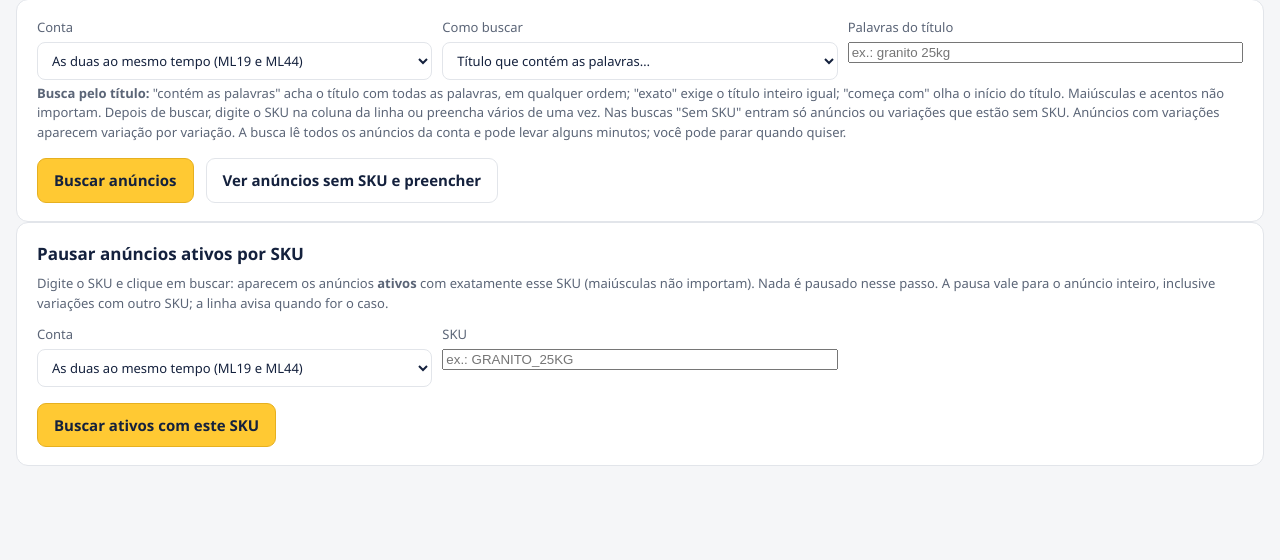
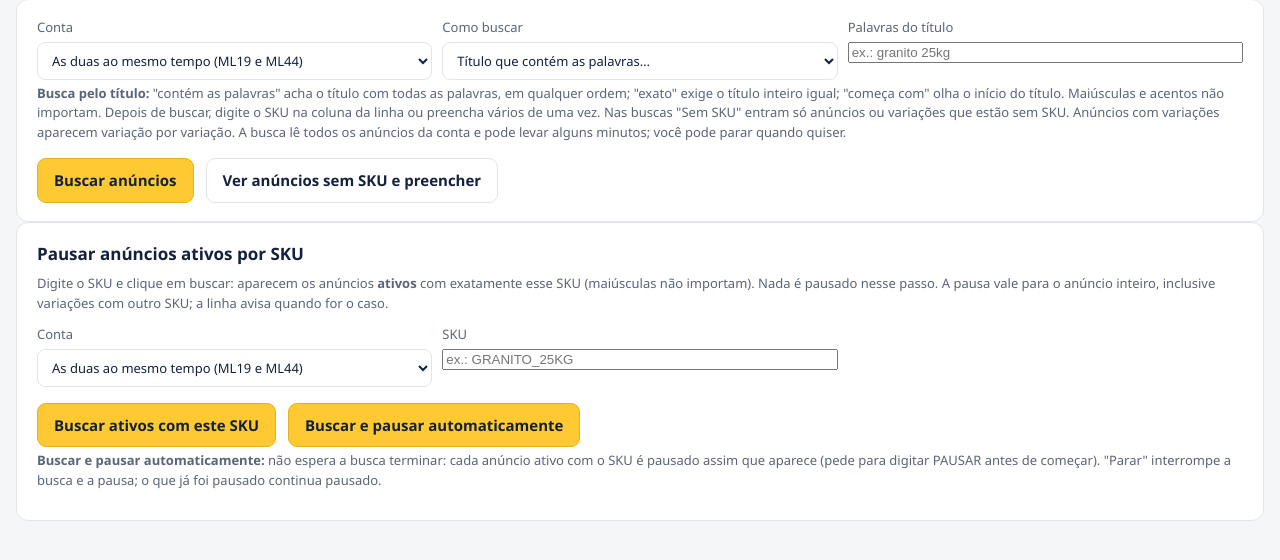
Before and after one commit to redemogilar-del/expedicao-full, a Python web app: template templates/skus.html in a window 1280 px wide. Shown: the part 129-689 px from the top of the page. Run offline with Jinja, Linux system fonts and the light colour scheme; the template is opened without the code that fills it, so the values that code supplies are empty.

Commit message:
Trocar SKU: botão "Buscar e pausar automaticamente" (pausa durante a busca)
- Pede PAUSAR antes de começar; cada anúncio ativo com o SKU é pausado assim que aparece na busca
- Fila por conta, lotes de até 10; 429 do ML volta para a fila depois de 30 s (até 3 vezes)
- "Parar" interrompe busca e pausa; resumo no fim; os que faltarem ficam marcados

Co-Authored-By: Claude Opus 5.5 <noreply@anthropic.com>
Claude-Session: https://claude.ai/code/session_019ZxgBbzu33xs7URsep8uAW

```diff
--- a/static/skus.js
+++ b/static/skus.js
@@ -260,18 +260,25 @@ $('sExcel').addEventListener('click', baixarExcel);
 
 // ---------- pausar os anúncios ativos de um SKU (a busca só lê; pausar exige digitar PAUSAR) ----------
 let P_LINHAS = [], P_BUSCANDO = false, P_PARAR = false, P_PAUSANDO = false;
+let P_AUTO = false, P_ESPERANDO = 0, P_AUTO_ERRO = null;      // pausa automática durante a busca
+const P_FILA = {}, P_RODANDO = {};
 const P_FEITO = l => !!(l.resultado && l.resultado.status === 'OK');
 function pMensagem(texto, tipo){ const m = $('pMsg'); m.textContent = texto || ''; m.hidden = !texto; m.className = 'aviso' + (tipo ? ' ' + tipo : ''); }
 function pResumo(){
   const n = P_LINHAS.filter(l => l.marcado && !P_FEITO(l)).length, digitou = $('pConfirma').value.trim() === 'PAUSAR';
   $('pPausar').textContent = 'Pausar todos os ativos encontrados (' + n + ')';
-  $('pPausar').disabled = P_BUSCANDO || P_PAUSANDO || !n || !digitou;
+  $('pPausar').disabled = P_BUSCANDO || P_PAUSANDO || P_AUTO || !n || !digitou;
+  if (P_AUTO) {
+    const fila = Object.values(P_FILA).reduce((t, f) => t + f.length, 0);
+    $('pDica').textContent = 'Pausa automática ligada: ' + P_LINHAS.filter(P_FEITO).length + ' pausado(s) · ' + (fila + P_ESPERANDO) + ' na fila' + (P_ESPERANDO ? ' (' + P_ESPERANDO + ' esperando o Mercado Livre liberar)' : '') + ' · ' + P_LINHAS.filter(l => l.resultado && !P_FEITO(l) && !P_DEVAGAR(l)).length + ' não pausado(s).';
+    return;
+  }
   $('pDica').textContent = P_PAUSANDO ? 'Pausando no Mercado Livre… aguarde.' : P_BUSCANDO ? 'Aguarde a busca terminar para pausar.' : !n ? 'Nenhum anúncio marcado para pausar.' : !digitou ? 'Digite PAUSAR (só a palavra, em maiúsculas) para ligar o botão.' : 'Tudo certo: clique no botão para pausar no Mercado Livre.';
 }
 function pDesenhar(){
   $('pCorpo').replaceChildren(...P_LINHAS.map(l => {
     const cx = el('input', {type: 'checkbox', checked: l.marcado, disabled: P_PAUSANDO || P_FEITO(l)});
-    cx.addEventListener('change', () => { l.marcado = cx.checked; pResumo(); });
+    cx.addEventListener('change', () => { l.marcado = cx.checked; pResumo(); });       // desmarcado sai da fila automática (ela só pausa os marcados)
     const sit = el('td', null, P_FEITO(l) ? 'Pausado' : 'Ativo');
     if (l.aviso) sit.append(el('div', {class: 'aviso-linha'}, l.aviso));
     if (l.resultado) sit.append(el('div', {class: P_FEITO(l) ? 'ok-linha' : 'aviso-linha'}, P_FEITO(l) ? 'Pausado e conferido ✔' : l.resultado.mensagem));
@@ -284,12 +291,20 @@ function pProgresso(texto, pct){
   $('pProg').hidden = texto === null; if (texto === null) return;
   $('pBarra').style.width = Math.max(2, Math.min(100, pct || 0)) + '%'; $('pTxt').textContent = texto;
 }
-async function pBuscar(){
-  if (P_BUSCANDO || P_PAUSANDO) return;
+async function pBuscar(auto){
+  if (P_BUSCANDO || P_PAUSANDO || P_AUTO) return;
   const termo = $('pSku').value.trim();
   if (!termo) { pMensagem('Digite o SKU dos anúncios que serão pausados.', 'erro'); return; }
+  if (auto === true) {
+    const conf = prompt('Vou buscar e PAUSAR NO MERCADO LIVRE, um a um assim que aparecem, todos os anúncios ATIVOS com o SKU exato:\n\n' + termo +
+      '\n\nA pausa vale para o anúncio inteiro (inclusive variações com outro SKU). Para começar, digite PAUSAR:');
+    if (conf === null) return;
+    if (conf.trim() !== 'PAUSAR') { pMensagem('Pausa automática não ligada: é preciso digitar PAUSAR (em maiúsculas).', 'erro'); return; }
+    P_AUTO = true; P_AUTO_ERRO = null; P_ESPERANDO = 0;
+    for (const k of Object.keys(P_FILA)) delete P_FILA[k];
+  }
   const contas = $('pConta').value === 'AMBAS' ? ['ML19', 'ML44'] : [$('pConta').value], andamento = {};
-  P_BUSCANDO = true; P_PARAR = false; P_LINHAS = []; $('pConfirma').value = ''; $('pBuscar').disabled = true; $('pParar').hidden = false; pMensagem(''); pDesenhar();
+  P_BUSCANDO = true; P_PARAR = false; P_LINHAS = []; $('pConfirma').value = ''; $('pBuscar').disabled = true; $('pBuscarAuto').disabled = true; $('pParar').hidden = false; pMensagem(''); pDesenhar();
   let falhou = null, parou = false;
   await Promise.all(contas.map(async conta => {
     let scroll = null; andamento[conta] = {lidos: 0, total: 0};
@@ -298,7 +313,11 @@ async function pBuscar(){
         if (P_PARAR) { parou = true; break; }
         const d = await comTentativas(() => json('/api/skus/buscar', {conta, scroll_id: scroll, modo: 'pausar_sku', termo}));
         scroll = d.scroll_id; andamento[conta].lidos += d.lidos; andamento[conta].total = d.total || andamento[conta].total;
-        for (const a of d.achados) P_LINHAS.push(Object.assign({}, a, {conta, marcado: true, resultado: null}));
+        for (const a of d.achados) {
+          const l = Object.assign({}, a, {conta, marcado: true, resultado: null, tentativas: 0});
+          P_LINHAS.push(l);
+          if (P_AUTO) pEnfileirar(l);
+        }
         const lidos = Object.values(andamento).reduce((t, x) => t + x.lidos, 0), total = Object.values(andamento).reduce((t, x) => t + x.total, 0);
         pProgresso(lidos.toLocaleString('pt-BR') + (total ? ' de ' + total.toLocaleString('pt-BR') : '') + ' anúncios ativos lidos · ' + P_LINHAS.length + ' com este SKU', total ? lidos / total * 100 : 5);
         pDesenhar();
@@ -306,7 +325,13 @@ async function pBuscar(){
       }
     } catch (e) { falhou = falhou || e; P_PARAR = true; }
   }));
-  P_BUSCANDO = false; $('pBuscar').disabled = false; $('pParar').hidden = true; pProgresso(null); pDesenhar();
+  P_BUSCANDO = false; pProgresso(null); pDesenhar();
+  if (auto === true) {                                    // a pausa automática termina sozinha quando a fila esvaziar (ou mostra por que parou)
+    if (falhou) P_AUTO_ERRO = P_AUTO_ERRO || ('a busca parou: ' + falhou.message + ' A lista pode estar incompleta.');
+    pFimAuto(termo);
+    return;
+  }
+  $('pBuscar').disabled = false; $('pBuscarAuto').disabled = false; $('pParar').hidden = true;
   if (falhou) pMensagem('A busca parou: ' + falhou.message + ' A lista pode estar incompleta.', 'erro');
   else if (parou) pMensagem('Busca interrompida. A lista mostra só o que foi lido até aqui.');
   else pMensagem(P_LINHAS.length ? P_LINHAS.length + ' anúncio(s) ativo(s) com o SKU ' + termo + '. Confira a lista antes de pausar.' : 'Nenhum anúncio ativo com o SKU ' + termo + '.', P_LINHAS.length ? 'ok' : '');
@@ -346,7 +371,62 @@ async function pPausar(){
   if (falhou) pMensagem('Parou no meio: ' + falhou.message + ' ' + ok + ' anúncio(s) pausado(s) até aqui. Os que faltam continuam marcados: digite PAUSAR e clique de novo.', 'erro');
   else pMensagem(ok + ' de ' + sel.length + ' anúncio(s) pausado(s) e conferido(s) no Mercado Livre.' + (faltam ? ' Os ' + faltam + ' que faltam continuam marcados (veja o motivo na linha): digite PAUSAR e clique de novo.' : ''), faltam ? 'erro' : 'ok');
 }
-$('pBuscar').addEventListener('click', pBuscar);
-$('pParar').addEventListener('click', () => { P_PARAR = true; });
+// ---------- pausa automática: cada anúncio entra na fila da sua conta assim que aparece; lotes de até 10, um por vez por conta ----------
+function pEnfileirar(l){
+  (P_FILA[l.conta] = P_FILA[l.conta] || []).push(l);
+  pRodarFila(l.conta);
+}
+async function pRodarFila(conta){
+  if (P_RODANDO[conta]) return;
+  P_RODANDO[conta] = true;
+  try {
+    while (P_AUTO && (P_FILA[conta] || []).length) {
+      const lote = P_FILA[conta].splice(0, 10).filter(l => l.marcado && !P_FEITO(l));
+      if (!lote.length) continue;
+      let d;
+      try {
+        d = await json('/api/vendas/pausar', {conta, confirmacao: 'PAUSAR_ANUNCIOS', itens: lote.map(l => ({mlb: l.mlb, sku_visto: l.sku_atual}))});
+      } catch (e) {
+        P_AUTO_ERRO = P_AUTO_ERRO || e.message; P_AUTO = false; P_PARAR = true;     // falha de conexão: para tudo (não repete às cegas)
+        break;
+      }
+      for (const r of d.resultados) {
+        const l = lote.find(x => x.mlb === r.mlb);
+        if (!l) continue;
+        if (r.status === 'PULADO' && /Já estava pausado/.test(r.mensagem || '')) r.status = 'OK';
+        l.resultado = r; if (r.status === 'OK') l.marcado = false;
+        if (P_DEVAGAR(l) && ++l.tentativas < P_RODADAS) {         // o ML pediu para ir mais devagar: nada foi alterado, tenta de novo daqui a pouco
+          P_ESPERANDO++;
+          setTimeout(() => { P_ESPERANDO--; if (P_AUTO) pEnfileirar(l); else pFimAuto(); }, P_ESPERA_S * 1000);
+        }
+      }
+      pDesenhar();
+    }
+  } finally {
+    P_RODANDO[conta] = false;
+    pFimAuto();
+  }
+}
+function pFimAuto(termo){
+  if (termo) pFimAuto.termo = termo;
+  const ocupado = Object.values(P_RODANDO).some(Boolean) || Object.values(P_FILA).some(f => f.length) || P_ESPERANDO > 0;
+  if (P_BUSCANDO || (P_AUTO && ocupado)) { pDesenhar(); return; }
+  if (!P_AUTO && !P_AUTO_ERRO && !P_PARAR && ocupado) return;
+  if ($('pParar').hidden && !P_AUTO) return;             // já encerrado
+  P_AUTO = false;
+  for (const k of Object.keys(P_FILA)) P_FILA[k].length = 0;
+  $('pBuscar').disabled = false; $('pBuscarAuto').disabled = false; $('pParar').hidden = true; $('pConfirma').value = '';
+  pDesenhar();
+  const ok = P_LINHAS.filter(P_FEITO).length, faltam = P_LINHAS.filter(l => l.marcado && !P_FEITO(l)).length;
+  const base = ok + ' anúncio(s) pausado(s) e conferido(s) no Mercado Livre' + (pFimAuto.termo ? ' (SKU ' + pFimAuto.termo + ')' : '') + '.';
+  const resto = faltam ? ' ' + faltam + ' continuam ativos e marcados (veja o motivo na linha): digite PAUSAR e clique em "Pausar todos os ativos encontrados".' : '';
+  if (P_AUTO_ERRO) pMensagem('A pausa automática parou: ' + P_AUTO_ERRO + ' ' + base + resto, 'erro');
+  else if (P_PARAR) pMensagem('Interrompido. ' + base + resto, faltam ? 'erro' : '');
+  else pMensagem(P_LINHAS.length ? base + resto : 'Nenhum anúncio ativo com o SKU ' + (pFimAuto.termo || '') + '.', faltam ? 'erro' : (P_LINHAS.length ? 'ok' : ''));
+  P_AUTO_ERRO = null;
+}
+$('pBuscar').addEventListener('click', () => pBuscar(false));
+$('pBuscarAuto').addEventListener('click', () => pBuscar(true));
+$('pParar').addEventListener('click', () => { P_PARAR = true; if (P_AUTO) { P_AUTO = false; pFimAuto(); } });
 $('pConfirma').addEventListener('input', pResumo);
 $('pPausar').addEventListener('click', pPausar);
--- a/templates/skus.html
+++ b/templates/skus.html
@@ -33,7 +33,8 @@
     <label>Conta<select id="pConta"><option value="AMBAS" selected>As duas ao mesmo tempo (ML19 e ML44)</option><option value="ML19">Só ML19</option><option value="ML44">Só ML44</option></select></label>
     <label>SKU<input type="text" id="pSku" maxlength="100" autocomplete="off" placeholder="ex.: GRANITO_25KG"></label>
   </div>
-  <div class="acoes"><button class="primario" id="pBuscar">Buscar ativos com este SKU</button><button id="pParar" hidden>Parar busca</button></div>
+  <div class="acoes"><button class="primario" id="pBuscar">Buscar ativos com este SKU</button><button class="primario" id="pBuscarAuto" title="Pausa cada anúncio ativo com este SKU assim que ele aparece na busca (pede confirmação antes)">Buscar e pausar automaticamente</button><button id="pParar" hidden>Parar</button></div>
+  <p class="suave pequeno"><b>Buscar e pausar automaticamente:</b> não espera a busca terminar: cada anúncio ativo com o SKU é pausado assim que aparece (pede para digitar PAUSAR antes de começar). "Parar" interrompe a busca e a pausa; o que já foi pausado continua pausado.</p>
   <p id="pMsg" class="aviso" hidden role="status"></p>
   <div id="pProg" class="progresso" hidden><div id="pBarra"></div><span id="pTxt"></span></div>
   <div id="pResultado" hidden>
```
Also changed, not shown: CLAUDE.md (+1 -1 lines).
